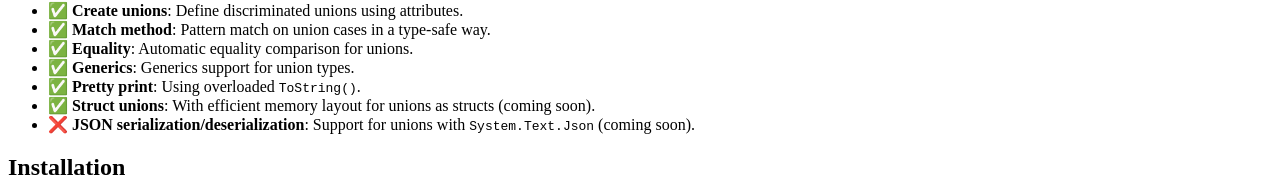
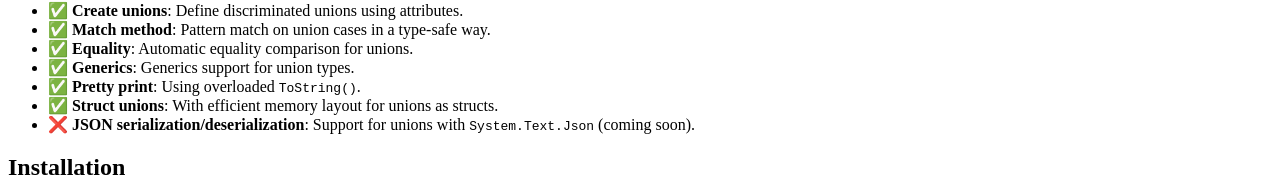
Before and after one commit to kolebynov/Dusharp, a plain HTML site: page index.html in a window 1280 px wide. Shown: the part 502-688 px from the top of the page. Drawn offline with Linux system fonts and the light colour scheme.

Commit message:
fix: Update readme

```diff
--- a/index.html
+++ b/index.html
@@ -29,7 +29,7 @@
         <li>✅ <strong>Equality</strong>: Automatic equality comparison for unions.</li>
         <li>✅ <strong>Generics</strong>: Generics support for union types.</li>
         <li>✅ <strong>Pretty print</strong>: Using overloaded <code>ToString()</code>.</li>
-        <li>✅ <strong>Struct unions</strong>: With efficient memory layout for unions as structs (coming soon).</li>
+        <li>✅ <strong>Struct unions</strong>: With efficient memory layout for unions as structs.</li>
         <li>❌ <strong>JSON serialization/deserialization</strong>: Support for unions with <code>System.Text.Json</code>
             (coming soon).</li>
     </ul>
```
Also changed, not shown: 1 other file.
